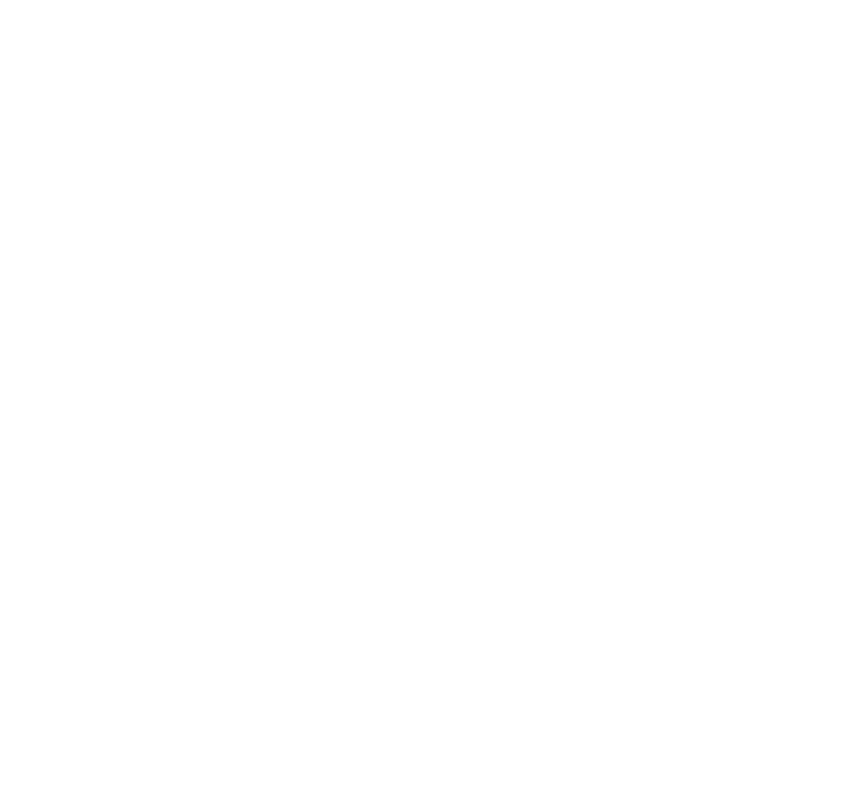
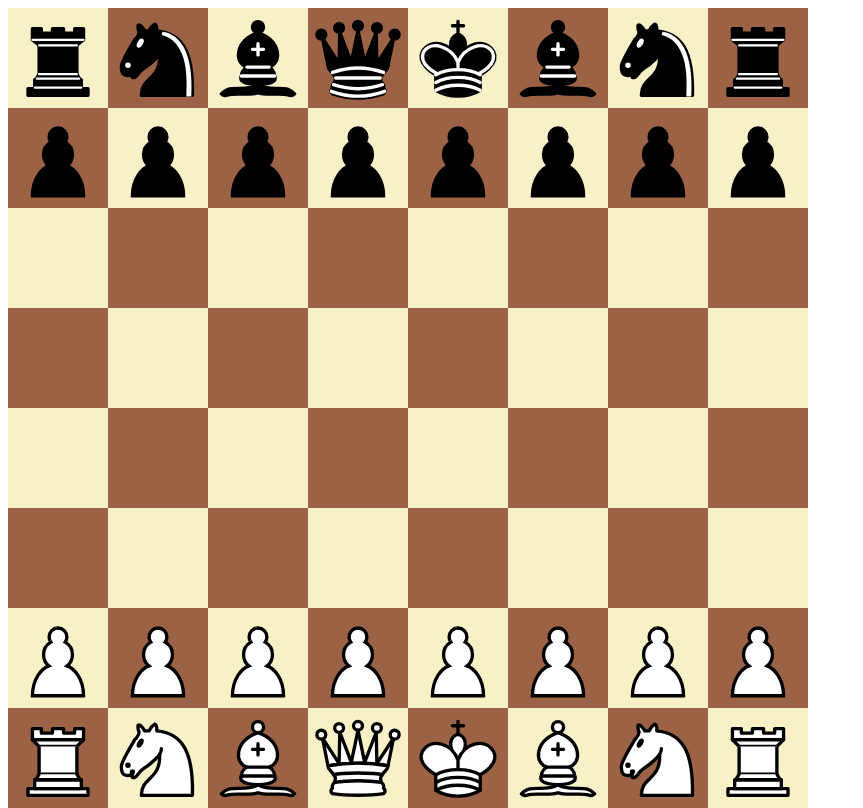
Before and after one commit to MichaelJOHare/js-chess, a plain HTML site: page index.html in a window 1280 px wide. Shown: the whole page, without its empty margins (0-863 px from the left). Drawn offline with Linux system fonts and the light colour scheme.

Commit message:
Added canvas creation to hold chessboard/pieces, used html div overlays to create squares and attach listeners for piece selection and moving.

```diff
--- /dev/null
+++ b/chess/controller/GUIController.js
@@ -0,0 +1,14 @@
+import ChessBoardPanel from "../view/ChessBoardPanel.js";
+
+class GUIController {
+  constructor(board, gameController) {
+    this.chessBoardPanel = new ChessBoardPanel(board);
+    this.chessBoardPanel.init(this);
+  }
+
+  handleSquareClick(event, row, col) {
+    console.log(`Square clicked: Row ${row}, Col ${col}`);
+  }
+}
+
+export default GUIController;
--- a/chess/controller/GameController.js
+++ b/chess/controller/GameController.js
@@ -1,27 +1,27 @@
 import ChessBoard from "../model/board/ChessBoard.js";
 import GameState from "../model/game/GameState.js";
 import MoveHistory from "../model/moves/MoveHistory.js";
+import GUIController from "./GUIController.js";
 
 class GameController {
-  //#guiController;
+  #guiController;
   //#sfController;
 
-  // Change back to private fields after finishing testing
-  board;
+  #board;
   #gs;
   #mh;
-  move;
+  #move;
   #mementos;
   #pm;
 
   constructor() {
-    this.board = new ChessBoard();
-    this.#gs = new GameState(this.board);
-    this.#pm = this.board.getPieceManager();
-    this.move = new MoveHistory();
+    this.#board = new ChessBoard();
+    this.#gs = new GameState(this.#board);
+    this.#pm = this.#board.getPieceManager();
+    this.#move = new MoveHistory();
 
+    this.#guiController = new GUIController(this.#board, this);
     /*
-    this.#guiController = new GUIController(this.#board, this);
     this.#mh = new MoveHandler(
       this.#board,
       this.#move,
--- a/chess/view/ChessBoardPanel.js
+++ b/chess/view/ChessBoardPanel.js
@@ -0,0 +1,169 @@
+import ChessBoard from "../model/board/ChessBoard.js";
+
+class ChessBoardPanel {
+  static GAME_WIDTH = 600;
+  static GAME_HEIGHT = 600;
+
+  constructor(board) {
+    this.board = board;
+    this.canvas = document.getElementById("chessboard");
+    this.ctx = this.canvas.getContext("2d");
+    this.boardContainer = document.getElementById("chessboard-container");
+    this.lightSquareColor = "rgb(248 240 198)";
+    this.darkSquareColor = "rgb(156 98 69)";
+    this.squareSize = this.canvas.width / 8;
+    this.pieceImages = {};
+    this.loadPieceImages();
+    this.setScreen();
+    window.addEventListener("resize", () => this.setScreen());
+    if (screen.orientation) {
+      screen.orientation.addEventListener("change", () => this.setScreen());
+    }
+    this.resizeTimeout;
+    window.addEventListener("resize", () => {
+      clearTimeout(this.resizeTimeout);
+      this.resizeTimeout = setTimeout(() => this.setScreen(), 500);
+    });
+  }
+
+  init(guiController) {
+    this.guiController = guiController;
+    this.drawBoard();
+    this.createOverlaySquares();
+  }
+
+  drawBoard() {
+    for (let row = 0; row < 8; row++) {
+      for (let col = 0; col < 8; col++) {
+        this.ctx.fillStyle =
+          (row + col) % 2 === 0 ? this.lightSquareColor : this.darkSquareColor;
+        this.ctx.fillRect(
+          col * this.squareSize,
+          row * this.squareSize,
+          this.squareSize,
+          this.squareSize
+        );
+      }
+    }
+    this.drawPieces();
+  }
+
+  drawPieces() {
+    for (let row = 0; row < ChessBoard.ROW_LENGTH; row++) {
+      for (let col = 0; col < ChessBoard.COLUMN_LENGTH; col++) {
+        const piece = this.board.getPieceAt(row, col);
+        if (piece) {
+          const pieceName = this.getPieceImageName(piece);
+          const image = this.pieceImages[pieceName];
+          if (image) {
+            this.ctx.drawImage(
+              image,
+              col * this.squareSize,
+              row * this.squareSize,
+              this.squareSize,
+              this.squareSize
+            );
+          }
+        }
+      }
+    }
+  }
+
+  getPieceImageName(piece) {
+    const color = piece.getPlayer().getColor().toLowerCase();
+    const colorCapitalized = color.charAt(0).toUpperCase() + color.slice(1);
+
+    const type = piece.getType().toLowerCase();
+    const typeCapitalized = type.charAt(0).toUpperCase() + type.slice(1);
+
+    return `${colorCapitalized}_${typeCapitalized}`;
+  }
+
+  loadPieceImages() {
+    const pieceTypes = ["Pawn", "Rook", "Knight", "Bishop", "Queen", "King"];
+    const pieceColors = ["White", "Black"];
+    let loadedImagesCount = 0;
+    const totalImages = pieceColors.length * pieceTypes.length;
+
+    pieceColors.forEach((color) => {
+      pieceTypes.forEach((type) => {
+        const imageName = `${color}_${type}`;
+        const imagePath = `./chess/images/${imageName}.svg`;
+        this.pieceImages[imageName] = new Image();
+        this.pieceImages[imageName].src = imagePath;
+        this.pieceImages[imageName].onload = () => {
+          loadedImagesCount++;
+          if (loadedImagesCount === totalImages) {
+            this.drawBoard();
+          }
+        };
+      });
+    });
+  }
+
+  createOverlaySquares() {
+    const squareSize = this.canvas.width / 8;
+    for (let row = 0; row < 8; row++) {
+      for (let col = 0; col < 8; col++) {
+        let square = document.createElement("div");
+        square.classList.add("square");
+        square.style.top = `${row * squareSize}px`;
+        square.style.left = `${col * squareSize}px`;
+        square.style.width = `${squareSize}px`;
+        square.style.height = `${squareSize}px`;
+        square.dataset.row = row;
+        square.dataset.col = col;
+
+        square.addEventListener("click", (event) =>
+          this.guiController.handleSquareClick(event, row, col)
+        );
+
+        this.boardContainer.appendChild(square);
+      }
+    }
+  }
+
+  updateOverlaySquares() {
+    const squares = this.boardContainer.querySelectorAll(".square");
+    squares.forEach((square) => {
+      const row = square.dataset.row;
+      const col = square.dataset.col;
+      square.style.top = `${row * this.squareSize}px`;
+      square.style.left = `${col * this.squareSize}px`;
+      square.style.width = `${this.squareSize}px`;
+      square.style.height = `${this.squareSize}px`;
+    });
+  }
+
+  setScreen() {
+    const scaleRatio = this.getScaleRatio();
+    this.canvas.width = ChessBoardPanel.GAME_WIDTH * scaleRatio;
+    this.canvas.height = ChessBoardPanel.GAME_HEIGHT * scaleRatio;
+    this.squareSize = this.canvas.width / 8;
+    this.drawBoard();
+    this.updateOverlaySquares();
+  }
+
+  getScaleRatio() {
+    const screenHeight = Math.min(
+      window.innerHeight,
+      document.documentElement.clientHeight
+    );
+
+    const screenWidth = Math.min(
+      window.innerWidth,
+      document.documentElement.clientWidth
+    );
+
+    if (
+      screenWidth / screenHeight <
+      ChessBoardPanel.GAME_WIDTH / ChessBoardPanel.GAME_HEIGHT
+    ) {
+      return screenWidth / ChessBoardPanel.GAME_WIDTH;
+    } else {
+      return screenHeight / ChessBoardPanel.GAME_HEIGHT;
+    }
+  }
+}
+
+export default ChessBoardPanel;
--- a/index.html
+++ b/index.html
@@ -3,9 +3,13 @@
   <head>
     <meta charset="UTF-8" />
     <meta name="viewport" content="width=device-width, initial-scale=1.0" />
-    <title>Document</title>
+    <title>Chess</title>
+    <link rel="stylesheet" href="./style.css" />
   </head>
   <body>
+    <div id="chessboard-container">
+      <canvas id="chessboard"></canvas>
+    </div>
     <script type="module" src="/chess/main.js"></script>
   </body>
 </html>
--- a/style.css
+++ b/style.css
@@ -0,0 +1,17 @@
+#chessboard-container {
+  position: relative;
+}
+
+#chessboard {
+  position: absolute;
+  top: 0;
+  left: 0;
+  z-index: 1;
+}
+
+.square {
+  position: absolute;
+  width: 50px;
+  height: 50px;
+  z-index: 2;
+}
```
Also changed, not shown: chess/images/Black_Bishop.svg (added), chess/images/Black_King.svg (added), chess/images/Black_Knight.svg (added), chess/images/Black_Pawn.svg (added), chess/images/Black_Queen.svg (added), chess/images/Black_Rook.svg (added), chess/images/White_Bishop.svg (added), chess/images/White_King.svg (added), chess/images/White_Knight.svg (added), chess/images/White_Pawn.svg (added), chess/images/White_Queen.svg (added), chess/images/White_Rook.svg (added).
